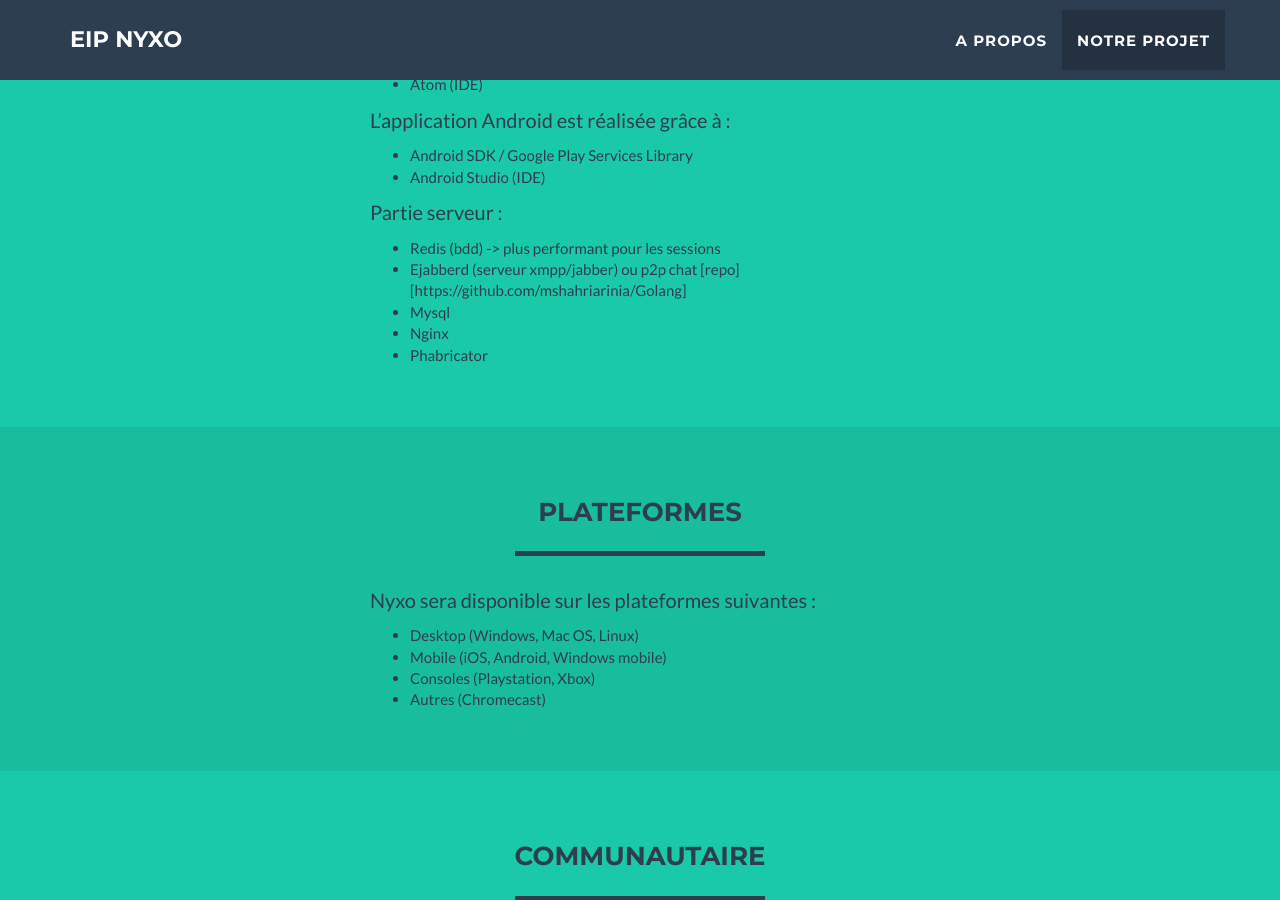
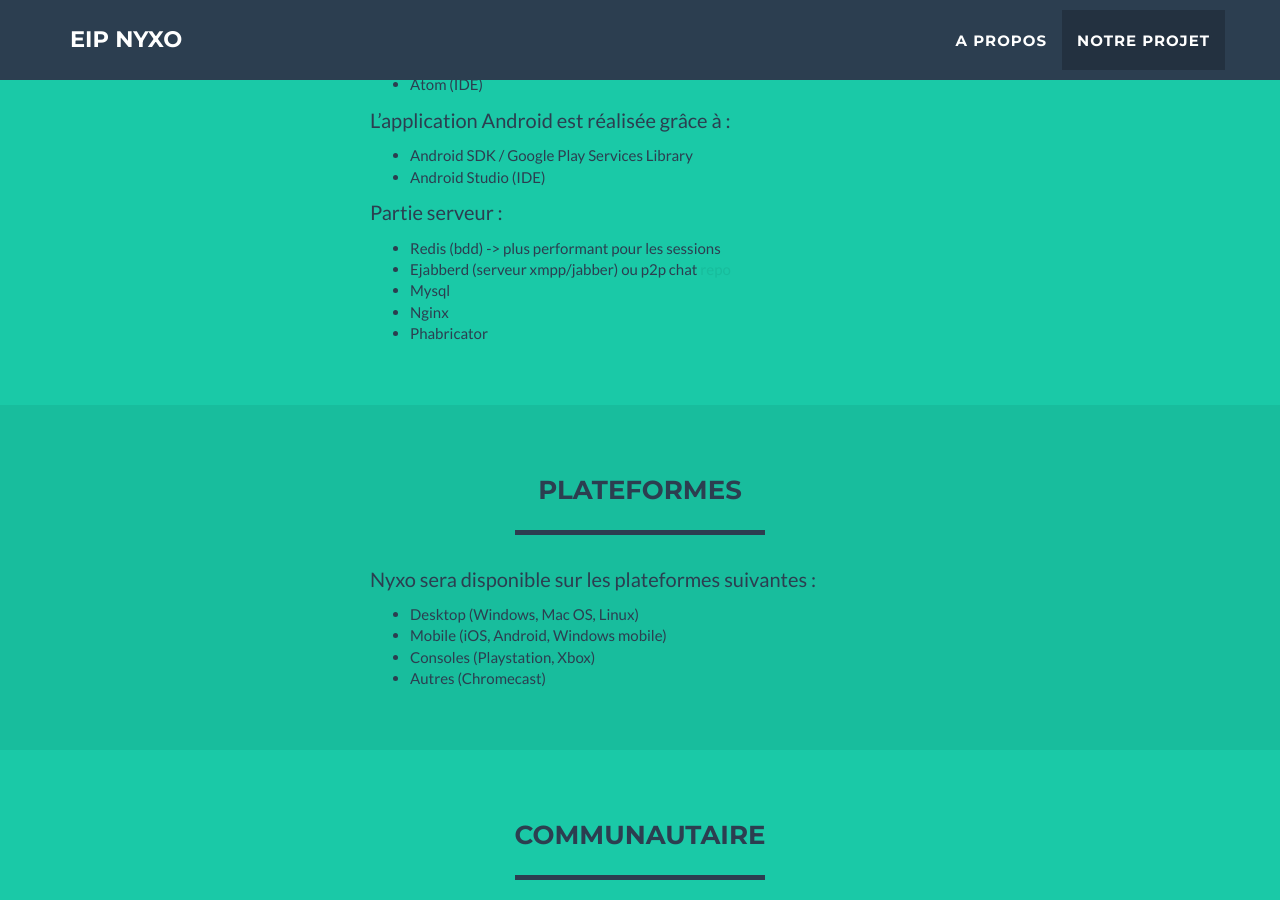
Before and after one commit to eipnyxo/eipnyxo.github.io, a Jekyll site: the page built from _posts/articles/2015-09-14-technologie-utilisee.md, in a window 1280 px wide and 900 px high, scrolled down 1992 px. Built offline with Jekyll 4.4.1, drawn with Linux system fonts in a browser that asks for light colours.

Commit message:
Update 2015-09-14-technologie-utilisee.md

```diff
--- a/_posts/articles/2015-09-14-technologie-utilisee.md
+++ b/_posts/articles/2015-09-14-technologie-utilisee.md
@@ -21,7 +21,7 @@
 Partie serveur :
 
 - Redis (bdd) -> plus performant pour les sessions
-- Ejabberd (serveur xmpp/jabber) ou p2p chat [repo][https://github.com/mshahriarinia/Golang]
+- Ejabberd (serveur xmpp/jabber) ou p2p chat [repo](https://github.com/mshahriarinia/Golang)
 - Mysql
 - Nginx
 - Phabricator
```
